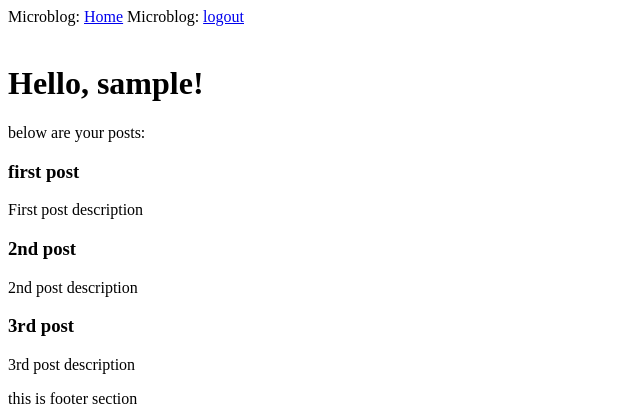
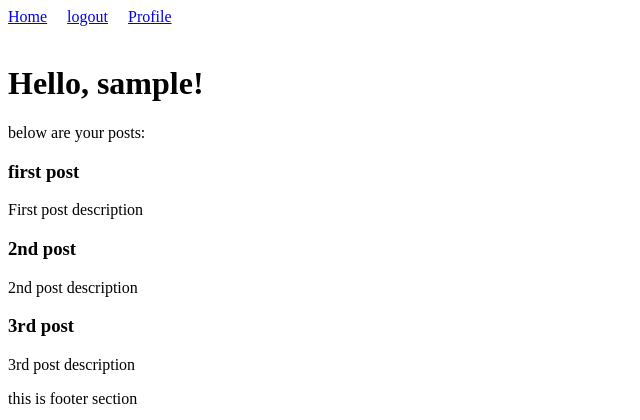
Before and after one commit to engr-hasanuzzaman/pyschool-practice, a Flask app: page / in a window 1280 px wide. Shown: the top 420 px of the page, without its empty margins (0-640 px from the left). Run offline with Flask 2, Linux system fonts and the light colour scheme; the visitor is signed in with stand-in values (Sample User, id 1); data comes from the database, SQL or seed files in the repository.

Commit message:
Link user profile page to base layout

```diff
--- a/flask_blog/app/templates/base.html
+++ b/flask_blog/app/templates/base.html
@@ -8,11 +8,12 @@
     </head>
     <body>
         <div>
-          Microblog: <a href={{ url_for('index') }}>Home</a>
+          <a href={{ url_for('index') }}>Home</a>
           {% if current_user.is_authenticated %}
-          Microblog: <a href={{ url_for('logout') }}>logout</a>
+          &nbsp;&nbsp;&nbsp;&nbsp;<a href={{ url_for('logout') }}>logout</a>
+          &nbsp;&nbsp;&nbsp;&nbsp;<a href={{ url_for('user', username=current_user.username)}}>Profile</a>
           {% else %}
-          Microblog: <a href={{ url_for('login') }}>login</a>
+          &nbsp;&nbsp;&nbsp;&nbsp;<a href={{ url_for('login') }}>login</a>
           {% endif %}
         </div>
         <br/>
```
